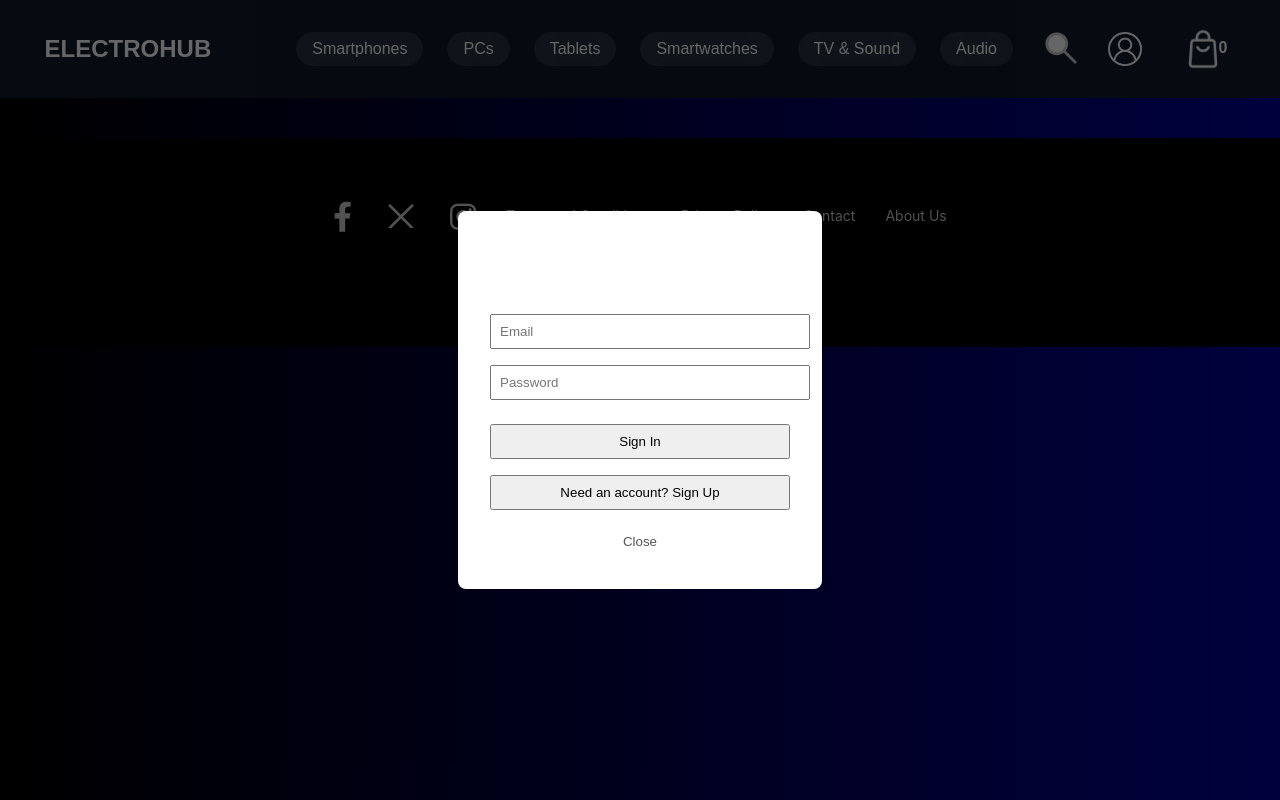
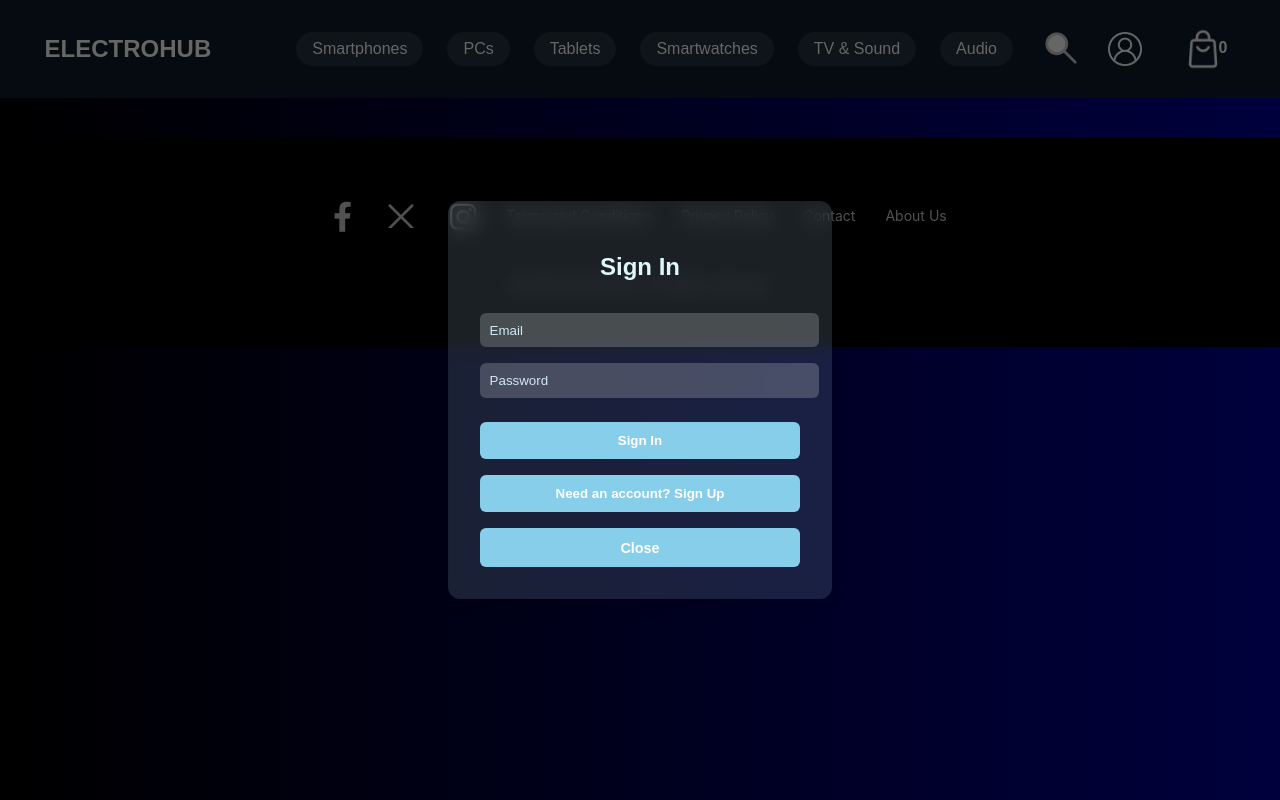
Before and after one commit to OsirOsir/electrohub-frontend, a React (Create React App) app: page / in a window 1280 px wide. Both pictures are taken after a click on the button 1129 px from the left and 49 px from the top of the page. Built offline with nearby package versions, Linux system fonts and the light colour scheme.

Commit message:
modal container sorted

```diff
--- a/db.json
+++ b/db.json
@@ -35,6 +35,23 @@
       "username": "Patrick Otieno",
       "email": "otieno@gmail.com",
       "password": "1234"
+    },
+    {
+      "id": "1080",
+      "username": "Kennedy",
+      "email": "kennedy@gmail.com",
+      "password": "12345"
+    },
+    {
+      "id": "c35c",
+      "username": "",
+      "email": "philip.otieno1@student.moringaschool.com",
+      "password": "12345"
+    },
+    {
+      "id": "7ad2",
+      "email": "philip.otieno1@student.moringaschool.com",
+      "password": "0000"
     }
   ]
 }
--- a/src/components/AuthModal.css
+++ b/src/components/AuthModal.css
@@ -11,33 +11,57 @@
 }
 
 .modal-content {
-  background: white;
+  background: rgba(173, 216, 230, 0.15); /* Light blue, semi-transparent */
+  backdrop-filter: blur(10px); /* Blur effect for glass-like appearance */
   padding: 2rem;
-  border-radius: 8px;
-  width: 300px;
+  border-radius: 12px;
+  box-shadow: 0 4px 15px rgba(0, 0, 0, 0.2); /* Soft shadow */
+  width: 320px;
   text-align: center;
+  color: #fff; /* White text for better contrast on a light blue background */
 }
 
 .modal-content h2 {
-  margin-bottom: 1rem;
+  color: #e0f7fa; /* Light blue color for the heading */
+  margin-bottom: 1.5rem;
+  font-size: 1.5rem;
 }
 
 .modal-content form input {
   width: 100%;
-  padding: 0.5rem;
+  padding: 0.6rem;
   margin: 0.5rem 0;
+  border: none;
+  border-radius: 6px;
+  background: rgba(255, 255, 255, 0.2); /* Lightly tinted input background */
+  color: #fff;
+}
+
+.modal-content form input::placeholder {
+  color: #d0e7f4; /* Light placeholder color */
 }
 
 .modal-content button {
   margin-top: 1rem;
-  padding: 0.5rem;
+  padding: 0.7rem;
   width: 100%;
+  border: none;
+  border-radius: 6px;
+  background-color: #87ceeb; /* Light blue button background */
+  color: #fff;
+  cursor: pointer;
+  font-weight: bold;
+}
+
+.modal-content button:hover {
+  background-color: #6fbcd4; /* Slightly darker blue on hover */
 }
 
 .close-button {
   background: transparent;
   border: none;
-  color: #555;
+  color: #d0e7f4;
   cursor: pointer;
   margin-top: 1rem;
+  font-size: 0.9rem;
 }
```
Also changed, not shown: src/components/AuthModal.js (line endings or trailing spaces).
